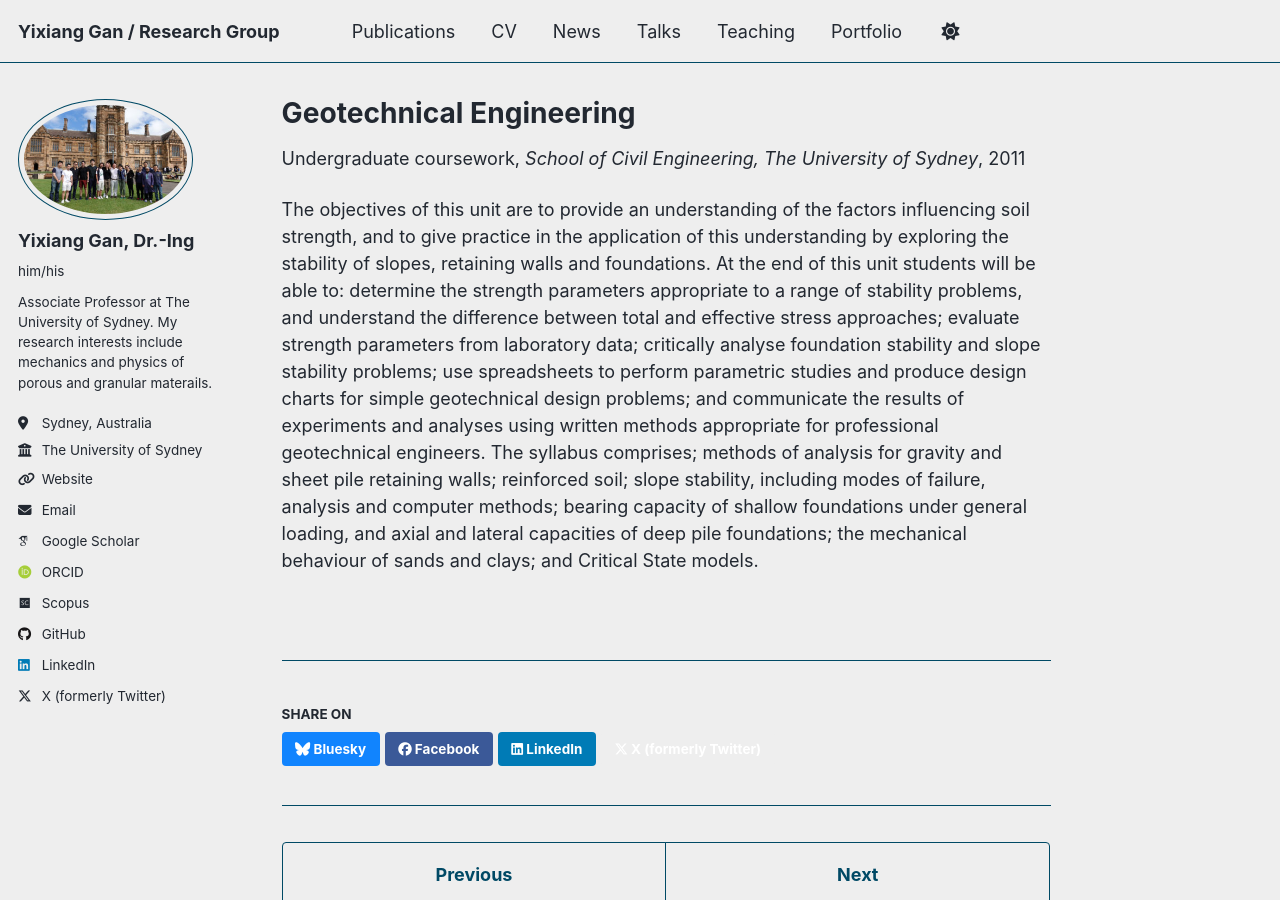
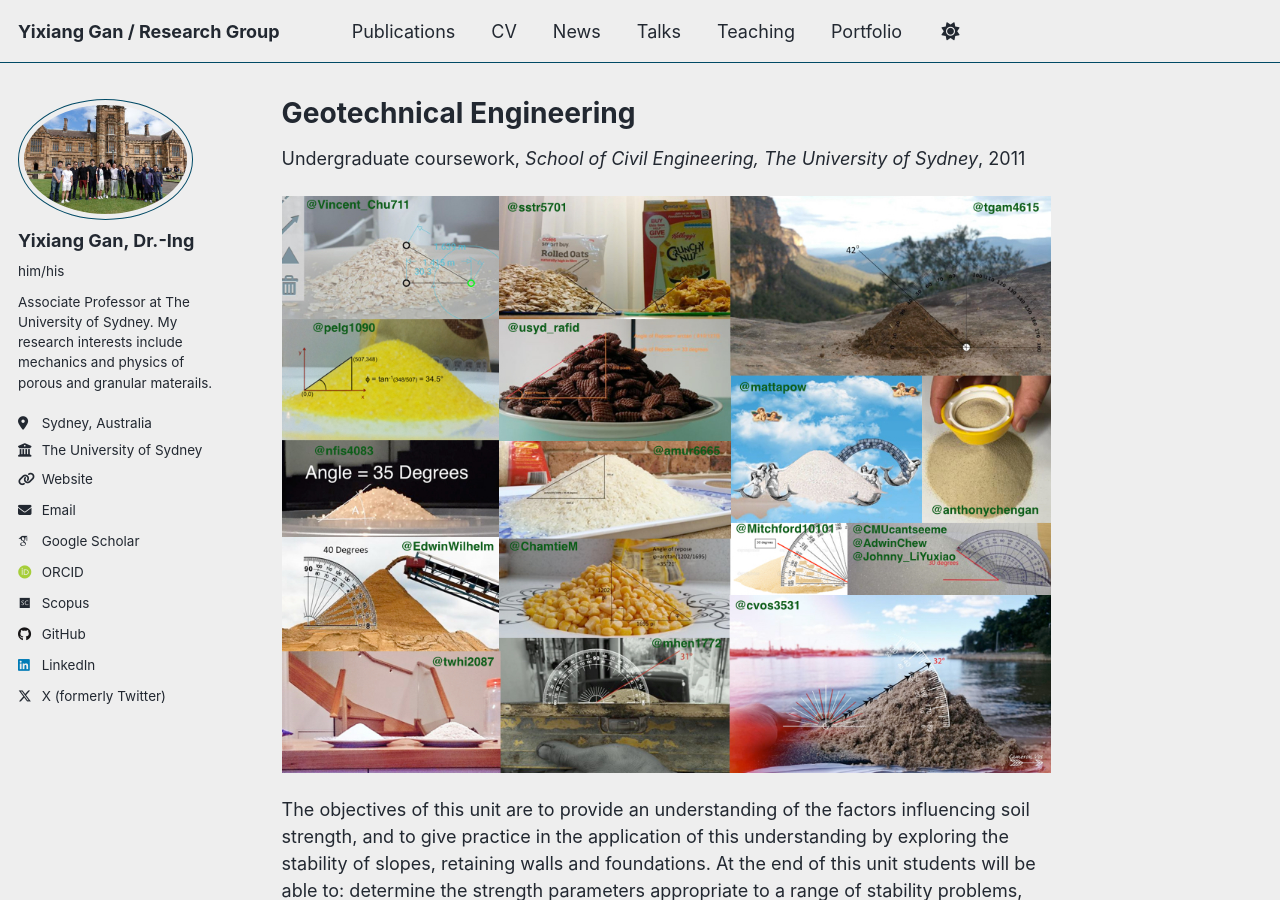
Before and after one commit to ganyx/site, a Jekyll site: the page built from _teaching/2011-Geotech_CIVL3411.md, in a window 1280 px wide and 900 px high. Built offline with Jekyll 4.4.1, drawn with Linux system fonts in a browser that asks for light colours; some web fonts are replaced; a script that is not in the unit is left out.

Commit message:
Teaching

```diff
--- a/_teaching/2011-Geotech_CIVL3411.md
+++ b/_teaching/2011-Geotech_CIVL3411.md
@@ -8,5 +8,6 @@
 location: "Sydney, Australia"
 ---
 
+![](/images/teaching/CIVL3411_ContestNo1.jpg)
 
 The objectives of this unit are to provide an understanding of the factors influencing soil strength, and to give practice in the application of this understanding by exploring the stability of slopes, retaining walls and foundations. At the end of this unit students will be able to: determine the strength parameters appropriate to a range of stability problems, and understand the difference between total and effective stress approaches; evaluate strength parameters from laboratory data; critically analyse foundation stability and slope stability problems; use spreadsheets to perform parametric studies and produce design charts for simple geotechnical design problems; and communicate the results of experiments and analyses using written methods appropriate for professional geotechnical engineers. The syllabus comprises; methods of analysis for gravity and sheet pile retaining walls; reinforced soil; slope stability, including modes of failure, analysis and computer methods; bearing capacity of shallow foundations under general loading, and axial and lateral capacities of deep pile foundations; the mechanical behaviour of sands and clays; and Critical State models.
```
Also changed, not shown: images/teaching/CIVL3411_ContestNo1.jpg (added), 1 other file.
